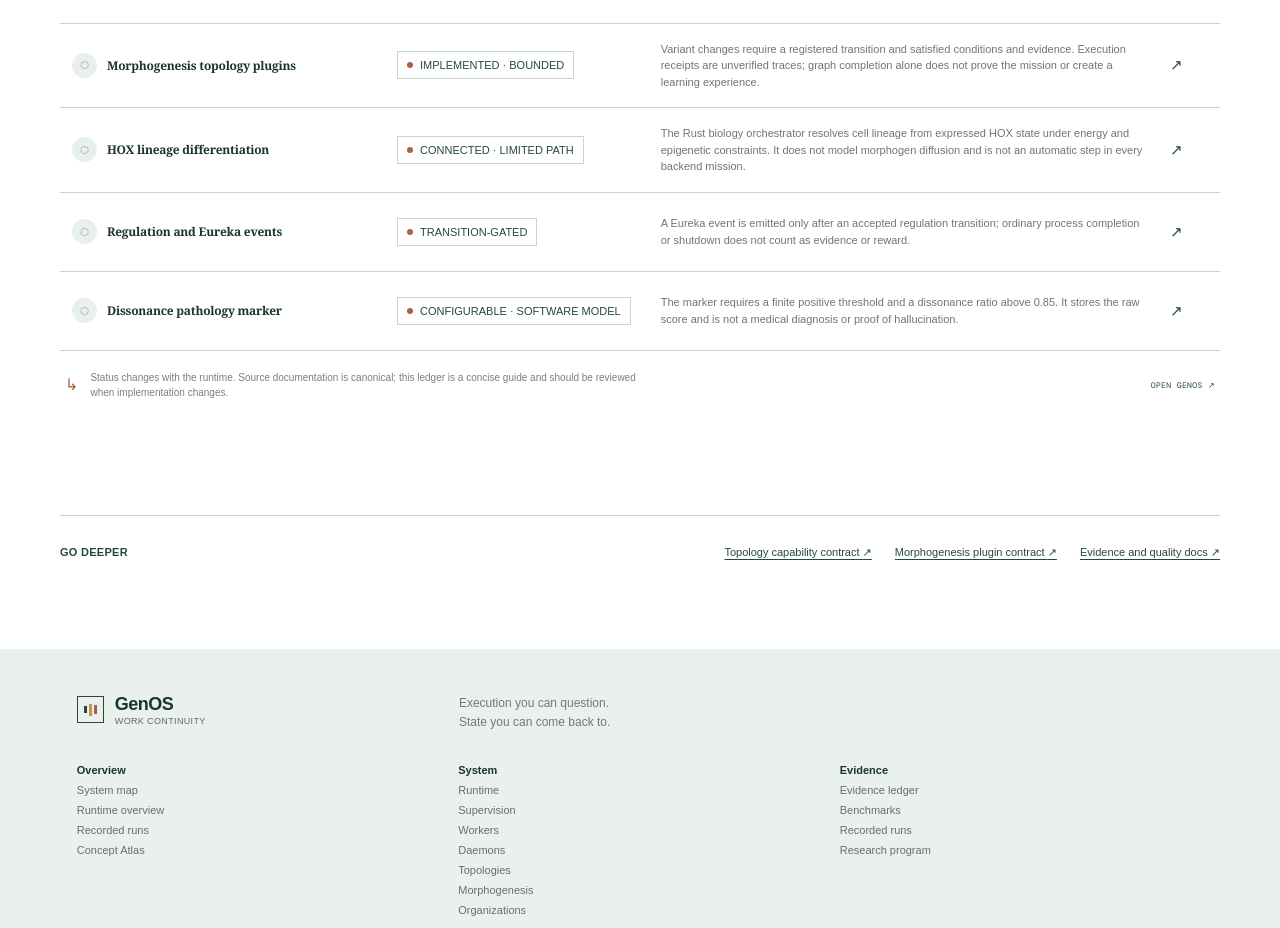
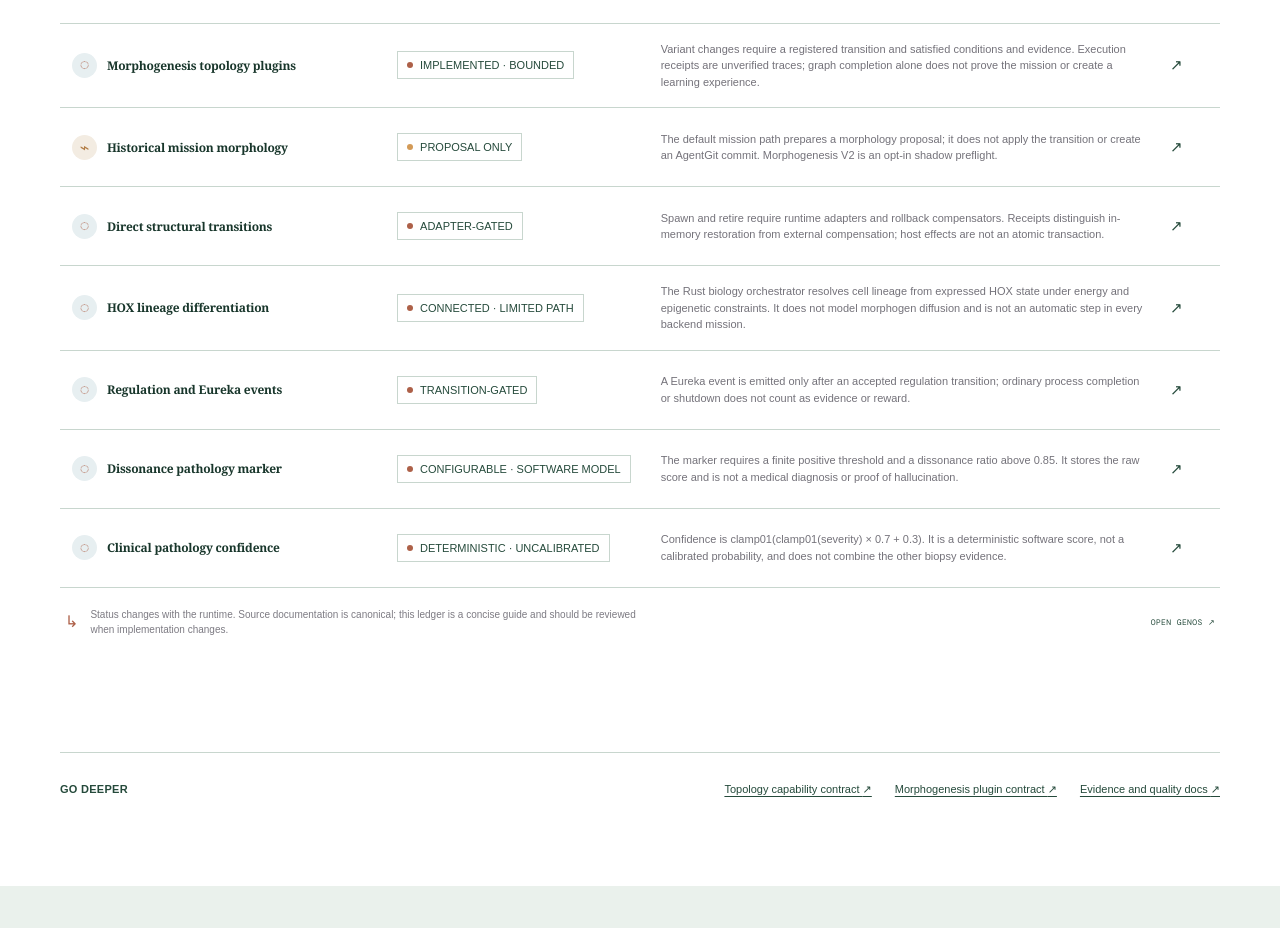
Before and after one commit to PISSARAW/GenOSWork, a Next.js app: page /evidence in a window 1280 px wide. Shown: the part 1080-2008 px from the top of the page. Built offline with nearby package versions, Linux system fonts and the light colour scheme; no server answers.

Commit message:
[DOC] Aligner GenOSWork sur les limites morphogenese et nosologie

```diff
--- a/app/evidence/page.tsx
+++ b/app/evidence/page.tsx
@@ -12,9 +12,12 @@ const rows = [
   { name: "Rhizome session routing", status: "CALLABLE · BOUNDED", tone: "partial", body: "The topology-session API plans bounded multi-hop routes over the persisted graph. Autonomous mission integration, provider execution and end-to-end growth remain experimental.", href: `${evidenceSource}backend/src/services/topologySessionTools.js`, source: "Rhizome topology-session route operation" },
   { name: "Continuous web perception loop", status: "PARTIAL", tone: "partial", body: "Web observation and foveation primitives exist; a complete observe–act–verify loop does not.", href: `${evidenceSource}README.md`, source: "Runtime limitations" },
   { name: "Morphogenesis topology plugins", status: "IMPLEMENTED · BOUNDED", tone: "partial", body: "Variant changes require a registered transition and satisfied conditions and evidence. Execution receipts are unverified traces; graph completion alone does not prove the mission or create a learning experience.", href: `${evidenceSource}docs/03-reference/plugins-topologies-morphogenese.md`, source: "Plugin contract and limits" },
+  { name: "Historical mission morphology", status: "PROPOSAL ONLY", tone: "proposed", body: "The default mission path prepares a morphology proposal; it does not apply the transition or create an AgentGit commit. Morphogenesis V2 is an opt-in shadow preflight.", href: `${evidenceSource}backend/src/services/morphogenesis/morphogenesisRuntime.js`, source: "Historical morphology runtime" },
+  { name: "Direct structural transitions", status: "ADAPTER-GATED", tone: "partial", body: "Spawn and retire require runtime adapters and rollback compensators. Receipts distinguish in-memory restoration from external compensation; host effects are not an atomic transaction.", href: `${evidenceSource}backend/src/services/morphogenesis/transitionEngineService.js`, source: "Transition engine and rollback contract" },
   { name: "HOX lineage differentiation", status: "CONNECTED · LIMITED PATH", tone: "partial", body: "The Rust biology orchestrator resolves cell lineage from expressed HOX state under energy and epigenetic constraints. It does not model morphogen diffusion and is not an automatic step in every backend mission.", href: `${evidenceSource}docs/01-concepts/biologie-computationnelle.md`, source: "Computational biology scope" },
   { name: "Regulation and Eureka events", status: "TRANSITION-GATED", tone: "partial", body: "A Eureka event is emitted only after an accepted regulation transition; ordinary process completion or shutdown does not count as evidence or reward.", href: `${evidenceSource}docs/adr/0111-regulation-cognitive-bornee-et-eureka.md`, source: "Bounded cognitive regulation" },
   { name: "Dissonance pathology marker", status: "CONFIGURABLE · SOFTWARE MODEL", tone: "partial", body: "The marker requires a finite positive threshold and a dissonance ratio above 0.85. It stores the raw score and is not a medical diagnosis or proof of hallucination.", href: `${evidenceSource}crates/genos-biology/src/pathology.rs`, source: "Degenerative-state threshold" },
+  { name: "Clinical pathology confidence", status: "DETERMINISTIC · UNCALIBRATED", tone: "partial", body: "Confidence is clamp01(clamp01(severity) × 0.7 + 0.3). It is a deterministic software score, not a calibrated probability, and does not combine the other biopsy evidence.", href: `${evidenceSource}backend/src/services/medical/immuneSurveillanceService.js`, source: "Clinical pathology confidence rule" },
 ];
 
 export default function EvidencePage() {
--- a/app/fr/[...slug]/page.tsx
+++ b/app/fr/[...slug]/page.tsx
@@ -22,7 +22,7 @@ const summaries: Record<string, Summary> = {
   workers: { title: "Workers spécialisés", emphasis: "missions bornées.", intro: "Les workers prennent en charge des sous-tâches avec des rôles, des capacités et des autorisations transmis par l’orchestrateur.", bullets: ["Assigner un rôle et une tâche", "Définir le budget et le périmètre", "Garder les handoffs inspectables"], family: "WORKERS" },
   daemons: { title: "Des services de fond", emphasis: "sous contrôle.", intro: "Les daemons maintiennent certaines fonctions du runtime et appliquent des limites de cycle de vie et d’autorité.", bullets: ["Séparer service et mission", "Observer état et erreurs", "Rester dans les frontières configurées"], family: "DAEMONS" },
   topologies: { title: "Huit modes de travail", emphasis: "une même gouvernance.", intro: "Les topologies décrivent comment les workers se coordonnent. Chaque mode relie des services différents et conserve ses limites d’implémentation.", bullets: ["Trinity : candidats parallèles et comparaison", "A-Team : spécialistes et transmissions", "Biocenose : communauté et votes", "Holobionte : hôte et symbiotes", "Syncytium : état partagé et cohérence", "Rhizome : capacités et traces", "Métapopulation : groupes régionaux et reprise", "Biome : allocation et collecte bornée"], family: "TOPOLOGIES" },
-  morphogenesis: { title: "Composer des systèmes", emphasis: "et examiner leurs changements.", intro: "La morphogenèse décrit la composition de graphes, les changements de structure et les conditions de promotion.", bullets: ["Définir des nœuds et des relations", "Appliquer les changements sous contraintes", "Examiner les preuves avant promotion"], family: "MORPHOGENÈSE" },
+  morphogenesis: { title: "Composer des systèmes", emphasis: "et examiner leurs changements.", intro: "La morphogenèse compose des graphes exécutables et formule des propositions de changement structurel. Le chemin de mission par défaut ne les applique pas.", bullets: ["Définir des nœuds et des relations", "Soumettre les transitions à leurs préconditions et preuves", "Distinguer proposition, application et promotion"], family: "MORPHOGENÈSE" },
   organizations: { title: "Choisir une règle", emphasis: "pour décider ensemble.", intro: "Les organisations dynamiques décrivent des règles de décision collective. Elles sont distinctes des huit topologies de coordination.", bullets: ["Consensus et quorum", "Évaluation contradictoire", "Recherche distribuée et reprise"], family: "ORGANISATIONS" },
   research: { title: "Relier les idées", emphasis: "aux modèles et aux preuves.", intro: "La carte de recherche relie les systèmes de GenOS à leurs inspirations scientifiques, modèles mathématiques et questions ouvertes.", bullets: ["Distinguer métaphore et mécanisme", "Associer une mesure à chaque affirmation", "Repérer les propositions sans validation"], family: "RECHERCHE" },
   concepts: { title: "Un atlas canonique", emphasis: "des concepts GenOS.", intro: "L’atlas organise les concepts par familles et relie leurs modèles, implémentations, intégrations et éléments de preuve.", bullets: ["Identité et développement", "Cognition et contrôle", "Connaissance, mémoire et preuves", "Intelligence collective et orchestration", "Évolution, physiologie et immunité", "Vérification formelle et infrastructure"], family: "ATLAS DES CONCEPTS" },
--- a/app/morphogenesis/page.tsx
+++ b/app/morphogenesis/page.tsx
@@ -43,6 +43,6 @@ export default function MorphogenesisPage() {
       </Link>)}</div>
     </section>
 
-    <section className="section-wrap morph-contract-note"><div><Eyebrow>STATUS AND SCOPE</Eyebrow><h2>A contract describes a<br /><em>capability, not magic.</em></h2></div><p>All eight plugins are registered in the runtime, with input contracts and limits specific to each topology. A variant change requires a registered transition whose conditions and evidence are satisfied. Execution receipts remain unverified traces; graph completion alone neither proves a mission outcome nor creates a learning experience. Controllers remain simplified in-process models, and some leaves require a ballot, supplied capability, or mission text.</p><div className="morph-source-links"><Link href="/evidence">View implementation status <span>→</span></Link><a href="https://github.com/PISSARAW/GenOS/blob/v3/docs/03-reference/plugins-topologies-morphogenese.md" target="_blank" rel="noreferrer">Read the plugin contract ↗</a><a href="https://github.com/PISSARAW/GenOS/blob/v3/docs/adr/0133-graphe-morphologique-executable-et-plugins-de-topologies.md" target="_blank" rel="noreferrer">Read the executable graph decision ↗</a></div></section>
+    <section className="section-wrap morph-contract-note"><div><Eyebrow>STATUS AND SCOPE</Eyebrow><h2>A contract describes a<br /><em>capability, not magic.</em></h2></div><p>All eight plugins are registered in the runtime, with input contracts and limits specific to each topology. A variant change requires a registered transition whose conditions and evidence are satisfied. The default mission morphology path only prepares a proposal; it does not apply a transition or create an AgentGit commit. Structural changes keep target topology separate from target organization, and an explicit topology transfer requires a source topology. Execution receipts remain unverified traces; graph completion alone neither proves a mission outcome nor creates a learning experience. Controllers remain simplified in-process models, and some leaves require a ballot, supplied capability, or mission text.</p><div className="morph-source-links"><Link href="/evidence">View implementation status <span>→</span></Link><a href="https://github.com/PISSARAW/GenOS/blob/v3/docs/03-reference/plugins-topologies-morphogenese.md" target="_blank" rel="noreferrer">Read the plugin contract ↗</a><a href="https://github.com/PISSARAW/GenOS/blob/v3/docs/adr/0133-graphe-morphologique-executable-et-plugins-de-topologies.md" target="_blank" rel="noreferrer">Read the executable graph decision ↗</a></div></section>
   </div>;
 }
--- a/components/concepts.ts
+++ b/components/concepts.ts
@@ -63,7 +63,7 @@ const authoredConcepts: Concept[] = [
       { title: "Verify", body: "Measure the new state and decide whether to reintegrate, take another action, or stop." },
     ],
     scopeTitle: "A software analogy, not a medical tool",
-    scope: "These “diseases” describe simulated agent states and their governance mechanisms. They are not human diseases, and GenOS does not diagnose or treat people. The PrionAggregation marker compares dissonance_level / max_dissonance_threshold with 0.85 only when the configured threshold is finite and positive; the stored score remains raw dissonance and is not evidence of hallucination.",
+    scope: "These “diseases” describe simulated agent states and their governance mechanisms. They are not human diseases, and GenOS does not diagnose or treat people. The PrionAggregation marker compares dissonance_level / max_dissonance_threshold with 0.85 only when the configured threshold is finite and positive; the stored score remains raw dissonance and is not evidence of hallucination. Clinical pathology confidence is derived deterministically as clamp01(clamp01(severity) × 0.7 + 0.3); it is not calibrated and does not incorporate the rest of the biopsy evidence.",
     source: "01-concepts/nosologie/pathologie-et-medecine.md", sourceLabel: "Computational pathology and medicine",
   },
   {
```
